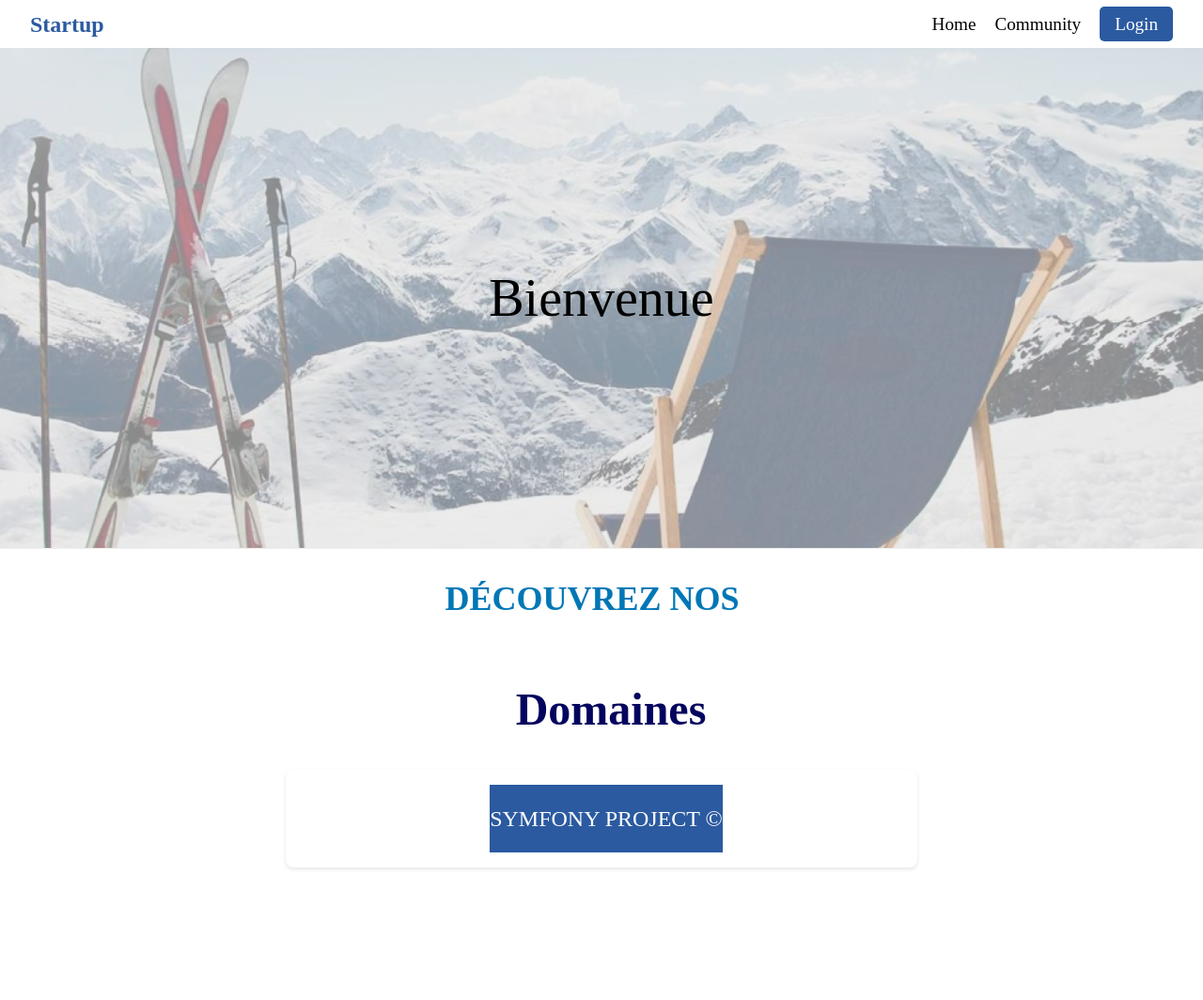
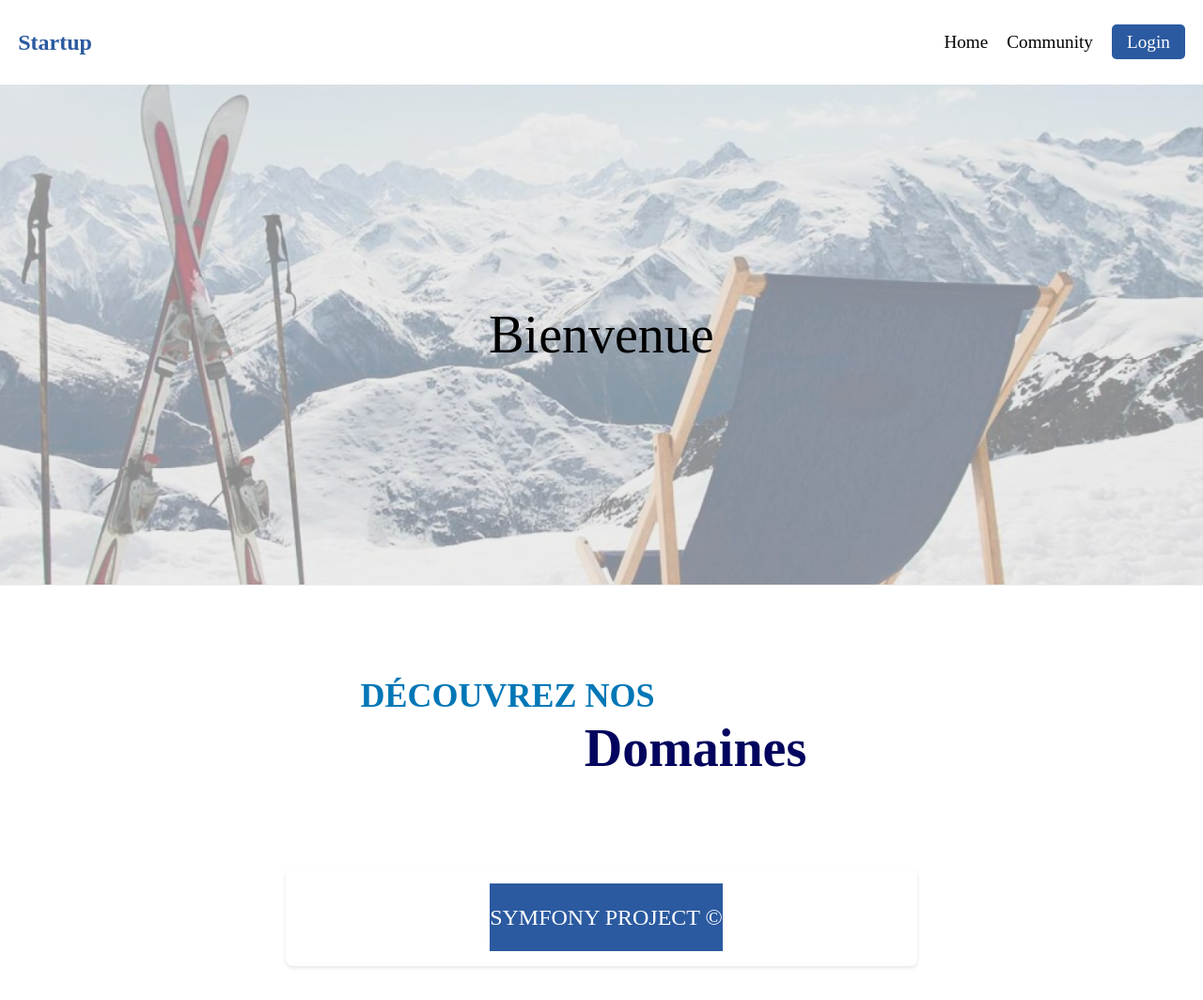
Before and after one commit to FannyGautierr/hackaton-symfony, a Symfony app: template skeleton/templates/app/index.html.twig in a window 1280 px wide. Shown: the top 1064 px of the page at 94% size. Before the commit the page ends 925 px from the top, so only its background shows below. Run offline with Twig, Linux system fonts and the light colour scheme; the template is opened without the code that fills it, so the values that code supplies are empty; some libraries are stand-ins or nearby versions.

Commit message:
:lipstick: changed titles styles

```diff
--- a/skeleton/public/style/_nav.css
+++ b/skeleton/public/style/_nav.css
@@ -2,7 +2,7 @@ nav{
     display: flex;
     justify-content: space-between;
     align-items: center;
-    padding: 0 2rem;
+    padding: 1.2rem;
     background-color: #fff;
     box-shadow: 0 2px 4px rgba(0,0,0,0.1);
 }
--- a/skeleton/public/style/homePage.css
+++ b/skeleton/public/style/homePage.css
@@ -8,13 +8,17 @@
 .titles h3{
   font-size: 36px;
   font-weight: 600;
-  margin-left: -20px;
+  margin-left: -200px;
   color: #0077B6;
+  margin-bottom: 0;
+  margin-top: 100px;
 }
 
 .titles h2{
-  font-size: 48px;
+  font-size: 56px;
   font-weight: 700;
-  margin-left: 20px;
+  margin-left: 200px;
   color: #03045E;
+  margin-top: 10px;
+  margin-bottom: 100px;
 }
```
